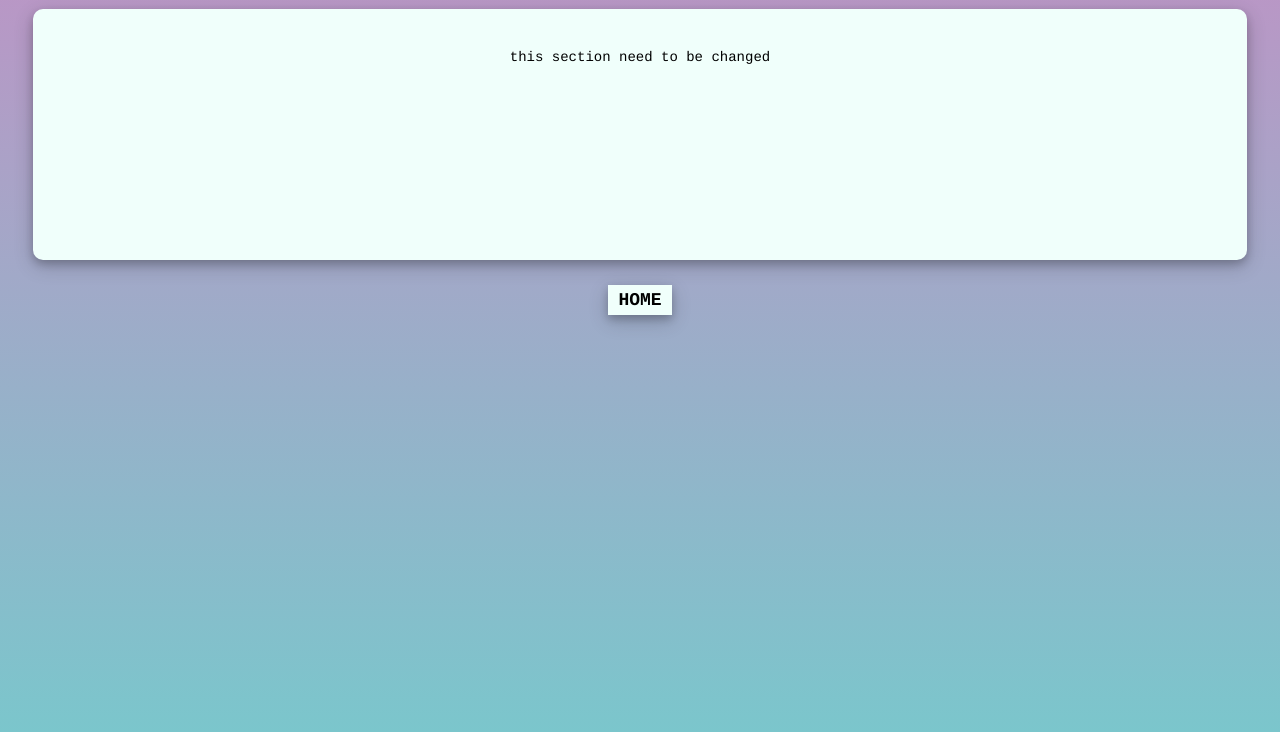
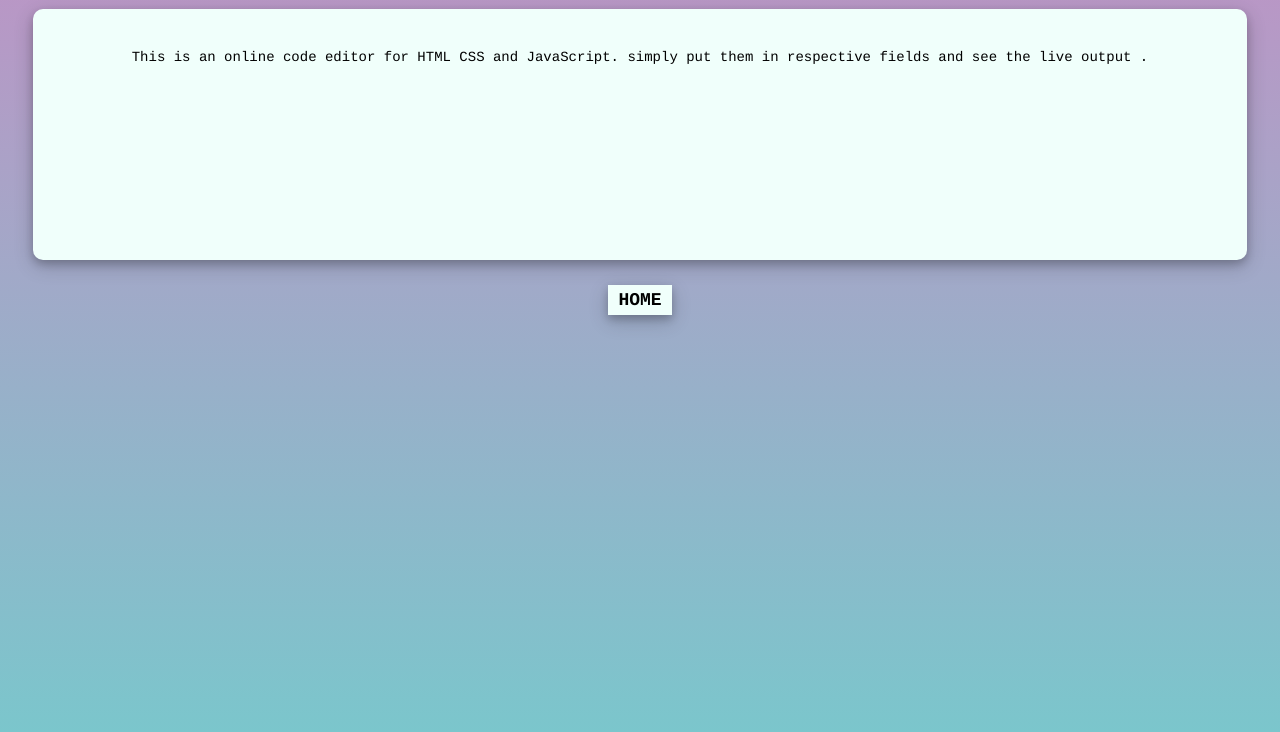
Before and after one commit to shivanuj13/code-editor, a plain HTML site: page about.html in a window 1280 px wide. Shown: the part 68-800 px from the top of the page. Drawn offline with Linux system fonts and the light colour scheme.

Commit message:
Update about.html
Added content to about page

```diff
--- a/about.html
+++ b/about.html
@@ -10,7 +10,8 @@
 
     <div id="container">
       <p>
-        this section need to be changed
+        This is an online code editor for HTML CSS and JavaScript.
+        simply put them in respective fields and see the live output .
       </p>
     </div>
     <footer>
```
